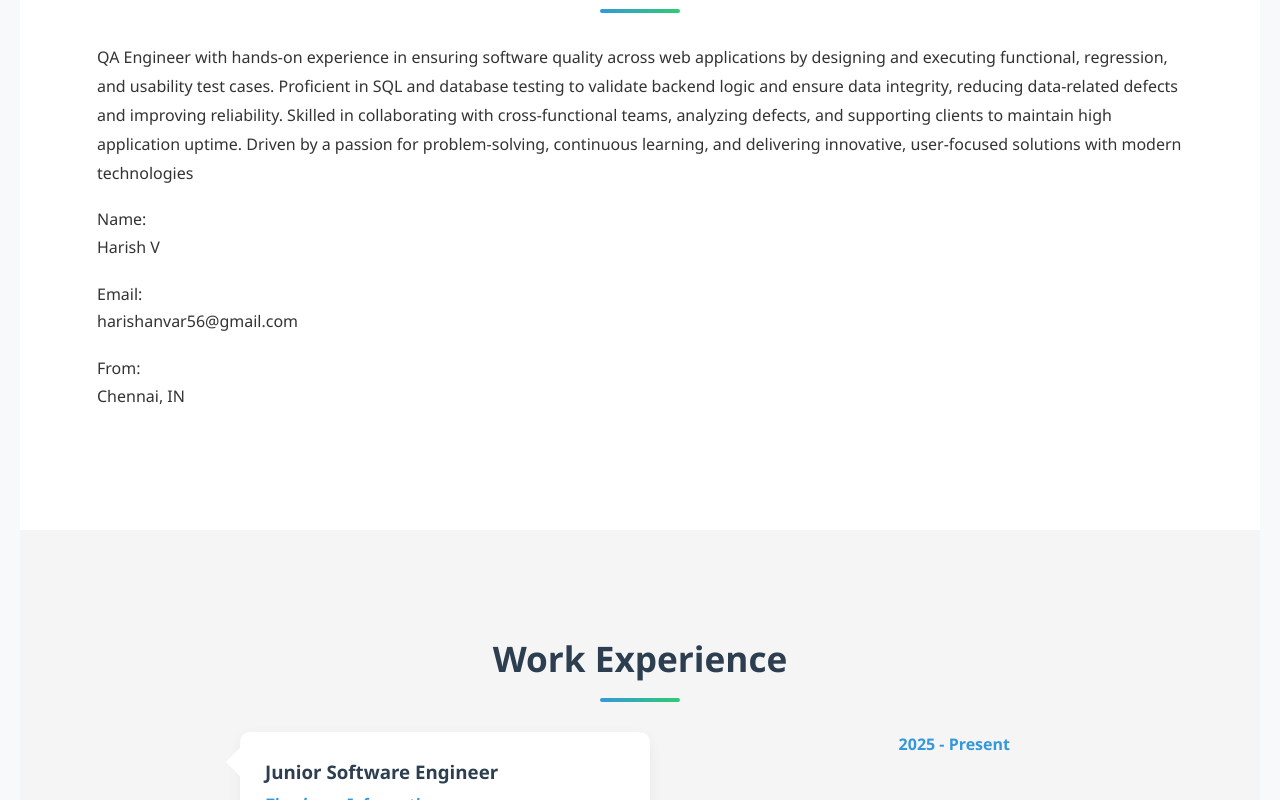
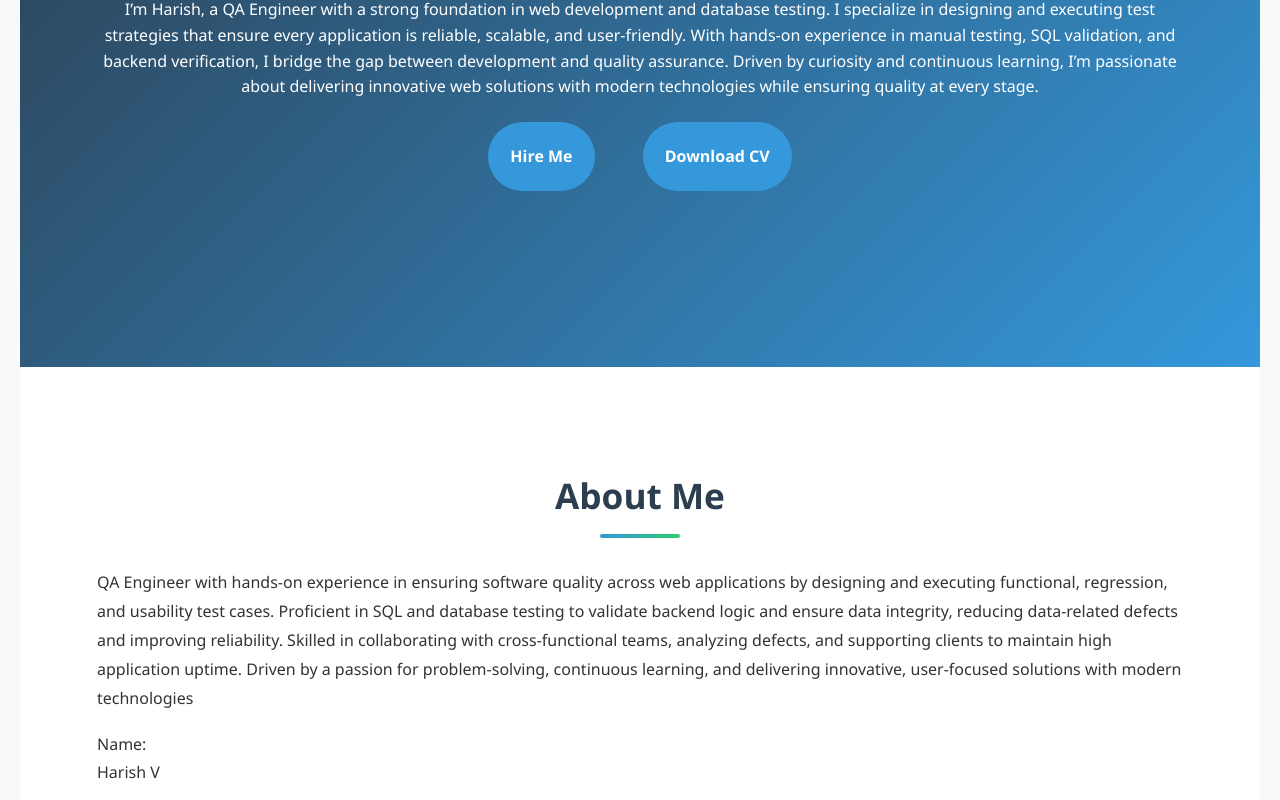
Before and after one commit to harish-spec/PortofolioH, a plain HTML site: page index.html in a window 1280 px wide. Shown: the part 253-1053 px from the top of the page. Drawn offline with Linux system fonts and the light colour scheme.

Commit message:
Update style.css

```diff
--- a/Assets/style.css
+++ b/Assets/style.css
@@ -126,7 +126,7 @@
 
             /* Hero Section */
          .hero {
-    height: 75px;
+    height: 75vh;
     background: linear-gradient(135deg, var(--secondary-color) 0%, var(--primary-color) 100%);
     color: white;
 
```
